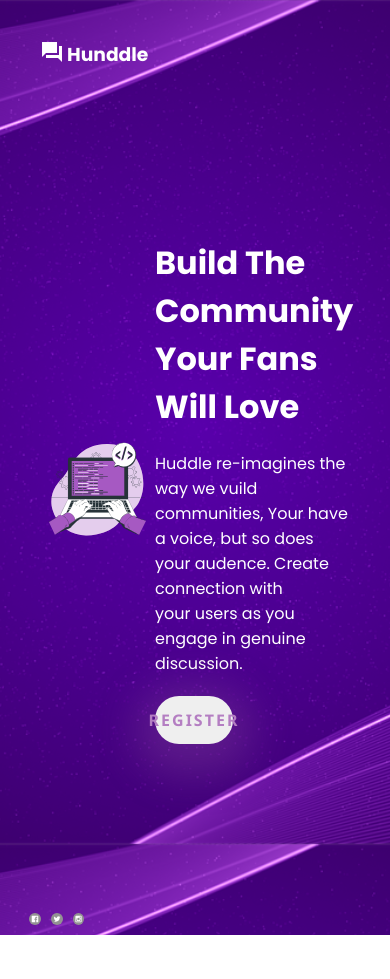
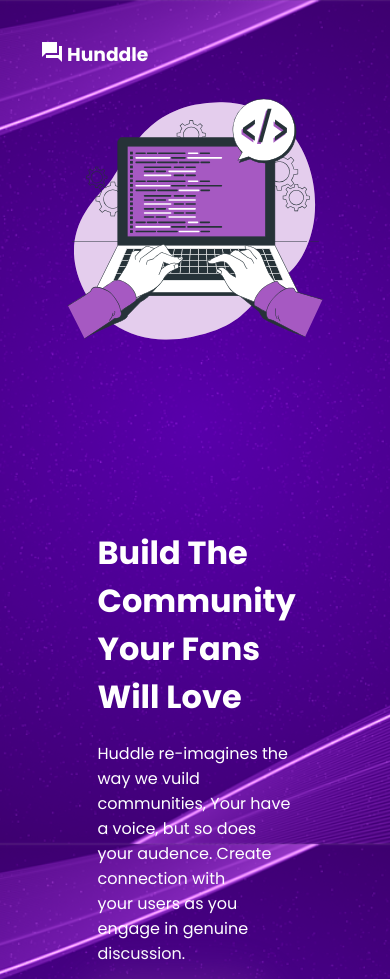
Before and after one commit to wilianwr/projetos, a plain HTML site: page projeto-landing-page/index.html in a window 390 px wide. Shown: the top 979 px of the page. Before the commit the page ends 935 px from the top, so only its background shows below. Drawn offline with Linux system fonts and the light colour scheme.

Commit message:
manutencao do landing-page

```diff
--- a/projeto-landing-page/index.html
+++ b/projeto-landing-page/index.html
@@ -19,7 +19,7 @@
       </div>
       <div class="main-container">
         <div class="left-register">
-          <img src="Imagens/coding.svg" alt="Animação codificando" />
+          <img class="logo-animation" src="Imagens/coding.svg" alt="Animação codificando" />
         </div>
         <div class="right-register">
           <h1>
--- a/projeto-landing-page/style.css
+++ b/projeto-landing-page/style.css
@@ -120,3 +120,28 @@ body {
   width: 50%;
   margin: 0px 0px 10px 10px;
 }
+
+
+
+/*======================Responsible================*/
+
+@media only screen and (max-width:600px) {
+  .main-container {
+    display: flex;
+    flex-direction: column;
+  }
+
+  .btn-register {
+    width: 80%;
+  }
+
+ .left-register {
+   width: auto;
+   height: 50%;
+   margin-top: 20px;
+ }
+
+ .redes {
+   display: none;
+ }
+}
```
